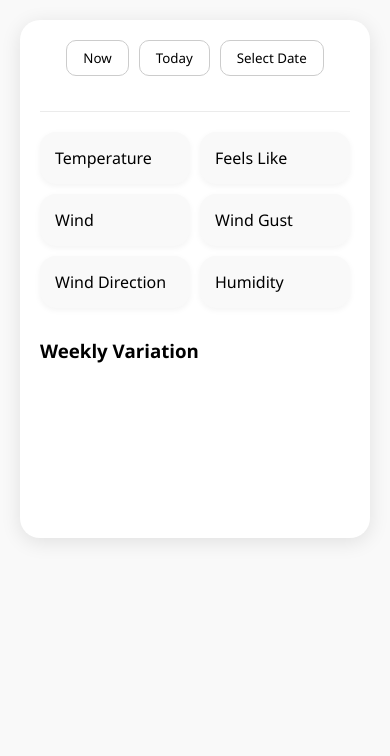
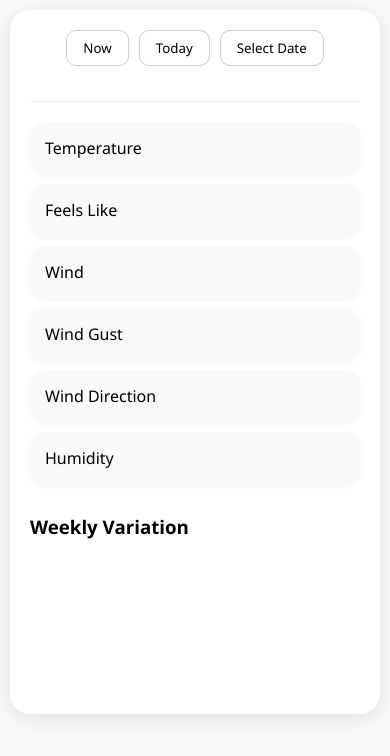
Before and after one commit to akrivosnik/weather-app, a plain HTML site: page index.html in a window 390 px wide. Drawn offline with nearby package versions, Linux system fonts and the light colour scheme; no server answers.

Commit message:
newcommit

```diff
--- a/style.css
+++ b/style.css
@@ -17,7 +17,8 @@ body {
   border-radius: 20px;
   box-shadow: 0px 4px 20px rgba(0, 0, 0, 0.1);
   padding: 20px;
-  width: 600px;
+  width: 100%;       /* Πιάνει όλο το διαθέσιμο πλάτος */
+  max-width: 600px;  /* Αλλά δεν ξεπερνάει τα 600px */
 }
 
 
@@ -99,3 +100,22 @@ body {
   background-color: lightgreen !important;
   color: black;
 }
+
+@media (max-width: 600px) {
+  body {
+    padding: 10px; /* Λιγότερο κενό γύρω-γύρω στο κινητό */
+  }
+
+  #koumpia {
+    flex-wrap: wrap; /* Τα κουμπιά θα πηγαίνουν σε επόμενη σειρά αν δεν χωράνε */
+  }
+
+  #Times > div {
+    flex: 1 1 100%; /* Τα κουτάκια με τις λεπτομέρειες θα πιάνουν όλο το πλάτος (ένα ανά σειρά) */
+  }
+
+  #stoixeia {
+    flex-direction: column; /* Η εικόνα και το κείμενο θα μπαίνουν το ένα κάτω από το άλλο */
+    text-align: center;
+  }
+}
```
Also changed, not shown: html.txt (added), index.html (renamed from widget.html).
